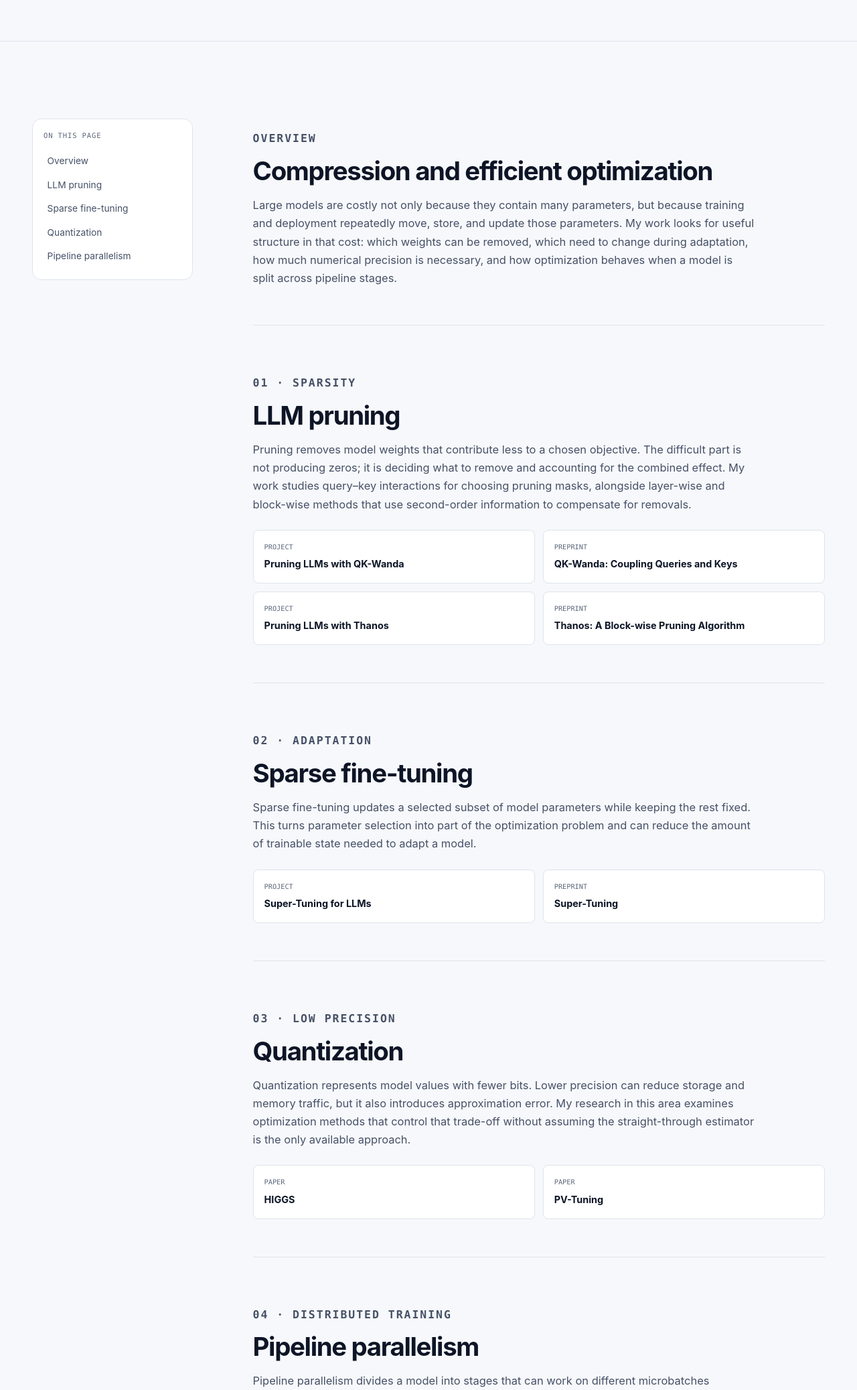
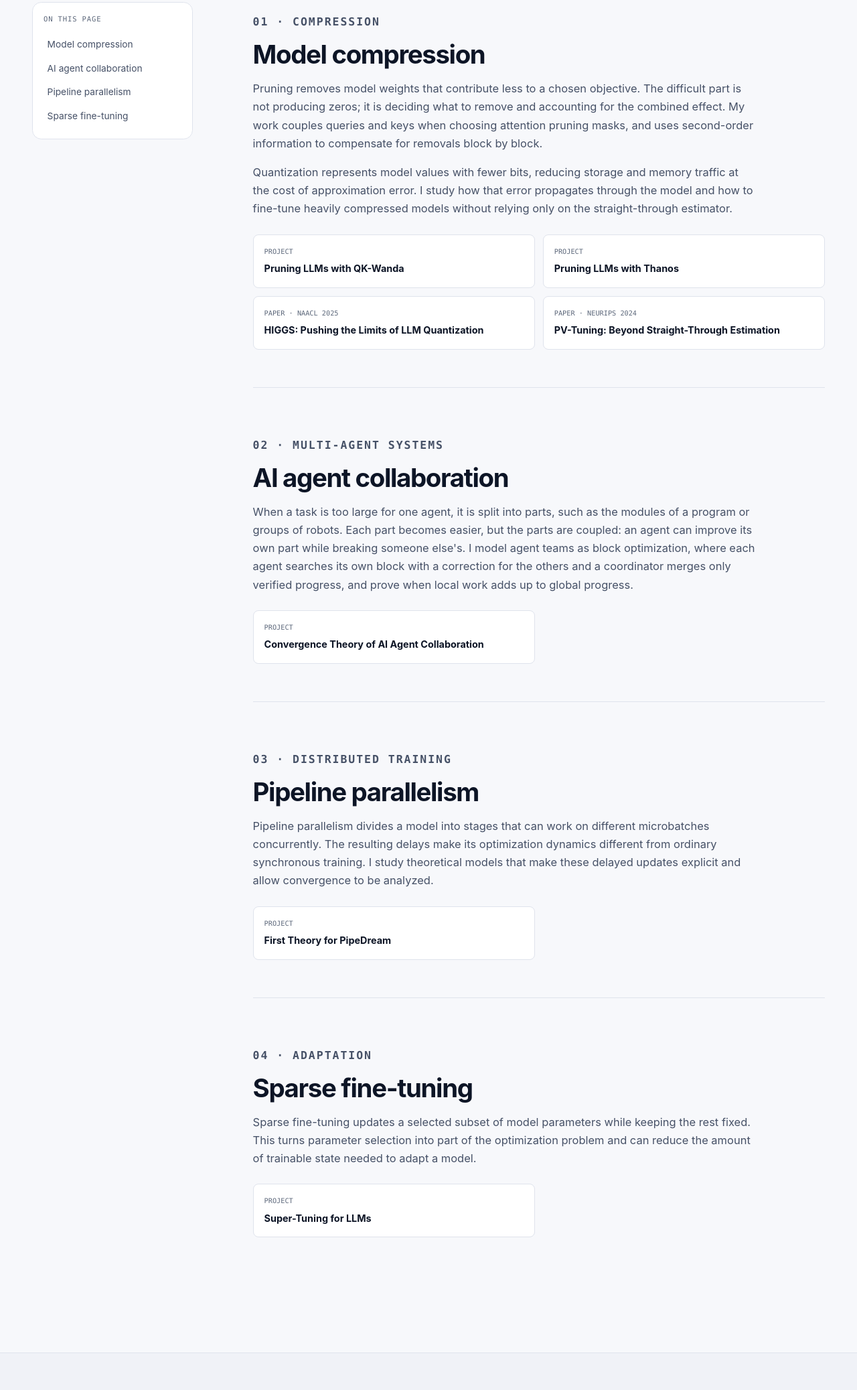
Before and after one commit to vectozavr/professional-website, an Astro site: page /research in a window 1280 px wide. Shown: the part 725-2800 px from the top of the page at 67% size. Built offline with nearby package versions, Linux system fonts and the light colour scheme; Astro itself is replaced by a stand-in of ours.

Commit message:
Add agent collaboration to CV and restructure research areas
- Add Local Work, Global Progress preprint to CV and refresh PDF
- Merge pruning and quantization into Model Compression; add AI Agent Collaboration
- Simplify Research page: drop Overview chapter, compact hero, keep only project links where a project exists

```diff
--- a/src/data/profile.ts
+++ b/src/data/profile.ts
@@ -28,7 +28,7 @@ export const profile = {
   academicStatus: 'PhD Candidate',
   affiliation: 'PhD candidate in Computer Science at KAUST',
   shortBiography:
-    'Ivan Ilin is a machine learning researcher and PhD candidate in Computer Science at KAUST. His work focuses on efficient optimization and compression methods for large language models, including pruning, sparse fine-tuning, quantization, and pipeline parallelism. He also develops open-source tools that apply machine learning to practical workflows.',
+    'Ivan Ilin is a machine learning researcher and PhD candidate in Computer Science at KAUST. His work focuses on efficient optimization and compression methods for large language models, including pruning, sparse fine-tuning, quantization, and pipeline parallelism, and on convergence theory for collaborating AI agents. He also develops open-source tools that apply machine learning to practical workflows.',
   siteUrl: 'https://ivanilin.org/',
   portraitUrl: '/images/ivan-ilin.webp',
   githubUsername: 'vectozavr',
--- a/src/pages/about.astro
+++ b/src/pages/about.astro
@@ -25,6 +25,8 @@ import { sitePath } from '../utils/urls';
           examines how large language models can be trained, adapted, and deployed
           with less computation and memory. The recurring ideas are sparsity, low
           precision, second-order optimization, and distributed model structure.
+          I also study teams of AI agents, and when their local improvements add up
+          to global progress.
         </p>
         <p>
           I am also interested in translating research and machine-learning systems
--- a/src/pages/research.astro
+++ b/src/pages/research.astro
@@ -5,115 +5,85 @@ import { sitePath } from '../utils/urls';
 
 <BaseLayout
   title="Research"
-  description="Ivan Ilin's research on LLM compression, pruning, sparse fine-tuning, quantization, and pipeline parallelism."
+  description="Ivan Ilin's research on LLM compression, sparse fine-tuning, pipeline parallelism, and AI agent collaboration."
 >
-  <header class="page-hero shell">
+  <header class="page-hero research-hero shell">
     <div class="page-hero-content">
       <p class="eyebrow">Research</p>
-      <h1>Efficient models, from parameters to pipelines</h1>
+      <h1>From efficient models to collaborating agents</h1>
       <p class="page-intro">
-        My research focuses on making large language models less expensive to
-        train, adapt, and deploy. I study optimization methods that exploit
-        sparsity, low precision, second-order information, and distributed model
-        structure. Alongside theoretical work, I build practical implementations
-        and open-source tools.
+        I study how to make large language models cheaper to train, adapt, and
+        deploy. More recently, I also study when teams of AI agents are guaranteed
+        to make progress together. Alongside theory, I build practical
+        implementations and open-source tools.
       </p>
     </div>
   </header>
 
-  <section class="content-section">
+  <section class="content-section research-index">
     <div class="shell research-layout">
       <nav class="research-toc" aria-label="Research topics">
         <p>On this page</p>
-        <a href="#overview">Overview</a>
-        <a href="#pruning">LLM pruning</a>
+        <a href="#model-compression">Model compression</a>
+        <a href="#agent-collaboration">AI agent collaboration</a>
+        <a href="#pipeline-parallelism">Pipeline parallelism</a>
         <a href="#sparse-fine-tuning">Sparse fine-tuning</a>
-        <a href="#quantization">Quantization</a>
-        <a href="#pipeline-parallelism">Pipeline parallelism</a>
       </nav>
 
       <div>
-        <section class="research-chapter" id="overview">
-          <p class="eyebrow">Overview</p>
-          <h2>Compression and efficient optimization</h2>
-          <p>
-            Large models are costly not only because they contain many parameters,
-            but because training and deployment repeatedly move, store, and update
-            those parameters. My work looks for useful structure in that cost: which
-            weights can be removed, which need to change during adaptation, how much
-            numerical precision is necessary, and how optimization behaves when a
-            model is split across pipeline stages.
-          </p>
-        </section>
-
-        <section class="research-chapter" id="pruning">
-          <p class="eyebrow">01 · Sparsity</p>
-          <h2>LLM pruning</h2>
+        <section class="research-chapter" id="model-compression">
+          <p class="eyebrow">01 · Compression</p>
+          <h2>Model compression</h2>
           <p>
             Pruning removes model weights that contribute less to a chosen objective.
             The difficult part is not producing zeros; it is deciding what to remove
-            and accounting for the combined effect. My work studies query–key
-            interactions for choosing pruning masks, alongside layer-wise and
-            block-wise methods that use second-order information to compensate for
-            removals.
+            and accounting for the combined effect. My work couples queries and keys
+            when choosing attention pruning masks, and uses second-order information
+            to compensate for removals block by block.
+          </p>
+          <p>
+            Quantization represents model values with fewer bits, reducing storage and
+            memory traffic at the cost of approximation error. I study how that error
+            propagates through the model and how to fine-tune heavily compressed
+            models without relying only on the straight-through estimator.
           </p>
           <div class="related-links">
             <a class="related-link" href={sitePath('/projects/qk-wanda/')}>
               <span>Project</span><strong>Pruning LLMs with QK-Wanda</strong>
             </a>
-            <a class="related-link" href="https://arxiv.org/abs/2610.01554">
-              <span>Preprint</span><strong>QK-Wanda: Coupling Queries and Keys</strong>
-            </a>
             <a class="related-link" href={sitePath('/projects/thanos/')}>
               <span>Project</span><strong>Pruning LLMs with Thanos</strong>
             </a>
-            <a class="related-link" href="https://arxiv.org/abs/2504.05346">
-              <span>Preprint</span><strong>Thanos: A Block-wise Pruning Algorithm</strong>
+            <a class="related-link" href="https://aclanthology.org/2025.naacl-long.543/">
+              <span>Paper · NAACL 2025</span><strong>HIGGS: Pushing the Limits of LLM Quantization</strong>
+            </a>
+            <a class="related-link" href="https://proceedings.neurips.cc/paper_files/paper/2024/hash/091166620a04a289c555f411d8899049-Abstract-Conference.html">
+              <span>Paper · NeurIPS 2024</span><strong>PV-Tuning: Beyond Straight-Through Estimation</strong>
             </a>
           </div>
         </section>
 
-        <section class="research-chapter" id="sparse-fine-tuning">
-          <p class="eyebrow">02 · Adaptation</p>
-          <h2>Sparse fine-tuning</h2>
+        <section class="research-chapter" id="agent-collaboration">
+          <p class="eyebrow">02 · Multi-agent systems</p>
+          <h2>AI agent collaboration</h2>
           <p>
-            Sparse fine-tuning updates a selected subset of model parameters while
-            keeping the rest fixed. This turns parameter selection into part of the
-            optimization problem and can reduce the amount of trainable state needed
-            to adapt a model.
+            When a task is too large for one agent, it is split into parts, such as
+            the modules of a program or groups of robots. Each part becomes easier,
+            but the parts are coupled: an agent can improve its own part while
+            breaking someone else's. I model agent teams as block optimization, where
+            each agent searches its own block with a correction for the others and a
+            coordinator merges only verified progress, and prove when local work adds
+            up to global progress.
           </p>
           <div class="related-links">
-            <a class="related-link" href={sitePath('/projects/sparse-fine-tuning/')}>
-              <span>Project</span><strong>Super-Tuning for LLMs</strong>
-            </a>
-            <a class="related-link" href="https://arxiv.org/abs/2607.09287">
-              <span>Preprint</span><strong>Super-Tuning</strong>
-            </a>
-          </div>
-        </section>
-
-        <section class="research-chapter" id="quantization">
-          <p class="eyebrow">03 · Low precision</p>
-          <h2>Quantization</h2>
-          <p>
-            Quantization represents model values with fewer bits. Lower precision can
-            reduce storage and memory traffic, but it also introduces approximation
-            error. My research in this area examines optimization methods that control
-            that trade-off without assuming the straight-through estimator is the only
-            available approach.
-          </p>
-          <div class="related-links">
-            <a class="related-link" href="https://aclanthology.org/2025.naacl-long.543/">
-              <span>Paper</span><strong>HIGGS</strong>
-            </a>
-            <a class="related-link" href="https://proceedings.neurips.cc/paper_files/paper/2024/hash/091166620a04a289c555f411d8899049-Abstract-Conference.html">
-              <span>Paper</span><strong>PV-Tuning</strong>
+            <a class="related-link" href={sitePath('/projects/local-work-global-progress/')}>
+              <span>Project</span><strong>Convergence Theory of AI Agent Collaboration</strong>
             </a>
           </div>
         </section>
 
         <section class="research-chapter" id="pipeline-parallelism">
-          <p class="eyebrow">04 · Distributed training</p>
+          <p class="eyebrow">03 · Distributed training</p>
           <h2>Pipeline parallelism</h2>
           <p>
             Pipeline parallelism divides a model into stages that can work on
@@ -126,8 +96,21 @@ import { sitePath } from '../utils/urls';
             <a class="related-link" href={sitePath('/projects/pipeline-parallelism-theory/')}>
               <span>Project</span><strong>First Theory for PipeDream</strong>
             </a>
-            <a class="related-link" href="https://arxiv.org/abs/2606.03498">
-              <span>Preprint</span><strong>Demystifying Pipeline Parallelism</strong>
+          </div>
+        </section>
+
+        <section class="research-chapter" id="sparse-fine-tuning">
+          <p class="eyebrow">04 · Adaptation</p>
+          <h2>Sparse fine-tuning</h2>
+          <p>
+            Sparse fine-tuning updates a selected subset of model parameters while
+            keeping the rest fixed. This turns parameter selection into part of the
+            optimization problem and can reduce the amount of trainable state needed
+            to adapt a model.
+          </p>
+          <div class="related-links">
+            <a class="related-link" href={sitePath('/projects/sparse-fine-tuning/')}>
+              <span>Project</span><strong>Super-Tuning for LLMs</strong>
             </a>
           </div>
         </section>
--- a/src/styles/global.css
+++ b/src/styles/global.css
@@ -1300,7 +1300,8 @@
     padding-block: clamp(4.5rem, 10vw, 8rem) clamp(3.5rem, 7vw, 5.5rem);
   }
 
-  .projects-hero {
+  .projects-hero,
+  .research-hero {
     padding-bottom: clamp(1.75rem, 3vw, 2.5rem);
   }
 
@@ -1330,7 +1331,8 @@
     margin-top: 1.5rem;
   }
 
-  .projects-index {
+  .projects-index,
+  .research-index {
     padding-top: clamp(1rem, 2vw, 1.75rem);
     border-top: 0;
   }
```
Also changed, not shown: src/data/research.ts (+15 -15 lines), src/pages/index.astro (+4 -5 lines), 2 other files.
